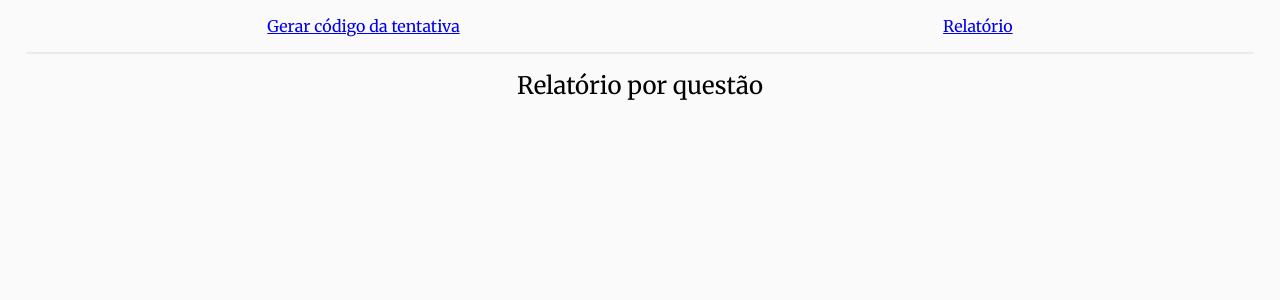
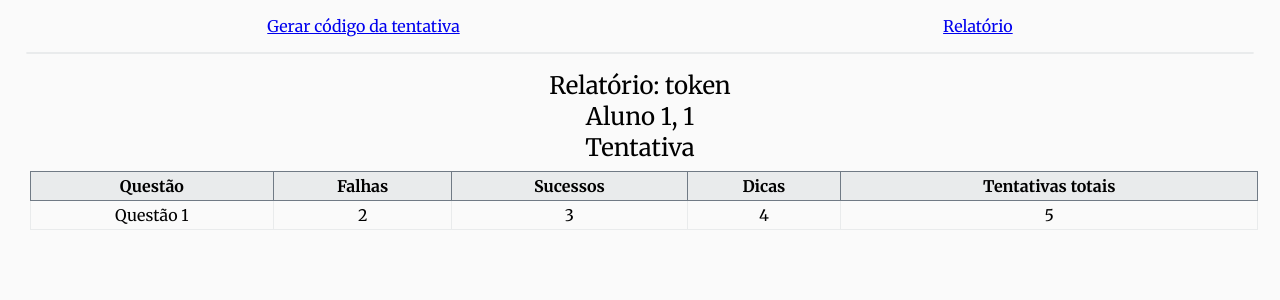
Before and after one commit to leticiamsfernandes/tcc-frontend, a React (Create React App) app: page /attempt/2 in a window 1280 px wide. Shown: the top 300 px of the page. Built offline with nearby package versions, Linux system fonts and the light colour scheme.

Commit message:
Relatório questão

```diff
--- a/src/pages/RelatorioAluno/index.jsx
+++ b/src/pages/RelatorioAluno/index.jsx
@@ -1,12 +1,10 @@
-import { FiCheck, FiCheckCircle, FiCircle, FiInfo } from 'react-icons/fi'
+import { FiArrowRightCircle, FiCheck } from 'react-icons/fi'
 import { useParams } from 'react-router-dom'
 import PageWithHeader from '../../components/PageWithHeader'
-import { MT08, MT32, Table, Title } from '../../components/Styled'
+import { MT04, MT08, MT32, Table, Title } from '../../components/Styled'
 
 function RelatorioAluno(props) {
   const { form_token, prontuario_aluno } = useParams()
-  /* TODO ver tentativas */
-  /*  TODO por questão */
 
   const data = {
     nome_aluno: 'Aluno 1',
@@ -39,6 +37,7 @@ function RelatorioAluno(props) {
       <>
         <MT08 />
         <h3>{title}</h3>
+        <MT04 />
         <Table>
           <thead>
             <tr>
@@ -60,10 +59,10 @@ function RelatorioAluno(props) {
                     </div>
                   ))}
                 </td>
-                <td>{item.done ? <FiCheck /> : null}</td>
+                <td>{item.done ? <FiCheck color="green" /> : null}</td>
                 <td>
                   <a href={`/attempt/${item.id}`}>
-                    <FiInfo />
+                    <FiArrowRightCircle />
                   </a>
                 </td>
               </tr>
--- a/src/pages/RelatorioQuestao/index.jsx
+++ b/src/pages/RelatorioQuestao/index.jsx
@@ -1,13 +1,51 @@
-import React from 'react'
 import PageWithHeader from '../../components/PageWithHeader'
-import { Title } from '../../components/Styled'
+import { Table, Title } from '../../components/Styled'
 
-// import { Container } from './styles';
+const data = {
+  aluno_id: 1,
+  aluno_nome: 'Aluno 1',
+  form_token: 'token',
+  reports: [
+    {
+      id: 1,
+      questao: 'Questão 1',
+      falhas: 2,
+      sucessos: 3,
+      dicas: 4,
+      tentativas: 5,
+    },
+  ],
+}
 
 function RelatorioQuestao() {
   return (
     <PageWithHeader>
-      <Title>Relatório por questão</Title>
+      <Title>
+        Relatório: {data.form_token} <br /> {data.aluno_nome}, {data.aluno_id}
+        <br /> Tentativa {data.id}
+      </Title>
+      <Table>
+        <thead>
+          <tr>
+            <th>Questão</th>
+            <th>Falhas</th>
+            <th>Sucessos</th>
+            <th>Dicas</th>
+            <th>Tentativas totais</th>
+          </tr>
+        </thead>
+        <tbody>
+          {data.reports?.map(item => (
+            <tr key={item.id}>
+              <td>{item.questao}</td>
+              <td>{item.falhas}</td>
+              <td>{item.sucessos}</td>
+              <td>{item.dicas}</td>
+              <td>{item.tentativas}</td>
+            </tr>
+          ))}
+        </tbody>
+      </Table>
     </PageWithHeader>
   )
 }
```
